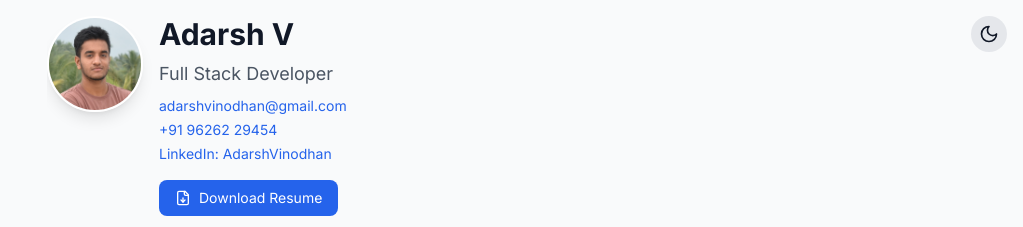
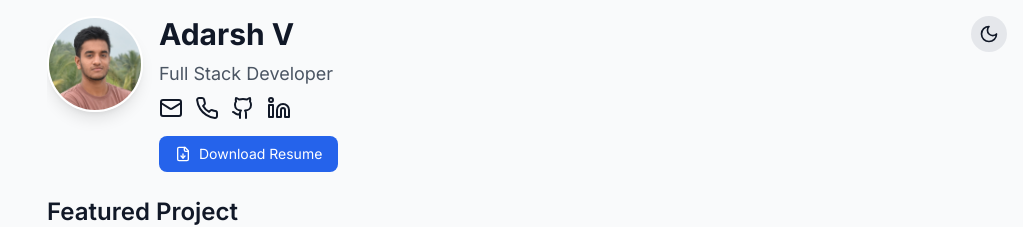
Before and after one commit to Adarshvinodhan/Portfolio, a React (Vite) app: page / in a window 1280 px wide. Shown: the top 227 px of the page, without its empty margins (257-1280 px from the left). Built offline with nearby package versions, Linux system fonts and the light colour scheme.

Commit message:
home icons

```diff
--- a/src/App.tsx
+++ b/src/App.tsx
@@ -1,5 +1,5 @@
 import { useState, useEffect } from 'react';
-import { Home, User, Briefcase, GraduationCap, Award, ChevronUp, Sun, Moon, FileDown } from 'lucide-react';
+import { Home, User, Briefcase, GraduationCap, Award, ChevronUp, Sun, Moon, FileDown, Github, Phone, Linkedin, Mail } from 'lucide-react';
 import { motion, AnimatePresence } from 'framer-motion';
 
 function App() {
@@ -32,30 +32,35 @@ function App() {
       title: 'Rentcaroo',
       tech: 'React, Node.js, Razorpay',
       link: 'https://rentcaroo.netlify.app',
+      repo: '',
       image: 'rentcaroo.png'
     },
     {
       title: 'CRM System',
       tech: 'Django, MySQL, TailwindCSS',
       link: 'https://github.com/Adarshvinodhan/Django-CRM',
+      repo: '',
       image: 'https://images.unsplash.com/photo-1460925895917-afdab827c52f?w=800&auto=format&fit=crop&q=80'
     },
     {
       title: 'MovieFinder',
       tech: 'React, Node.js, RESTful API',
       link: 'legpieze-findmovie.netlify.app',
+      repo: '',
       image: 'movie-finder.png'
     },
     {
       title: 'Threejs Landing-Page',
       tech: 'React, 3js,TailwindCSS',
       link: 'https://infoquest-kasc2k25.netlify.app/',
+      repo: '',
       image: 'infoquest.png'
     },
     {
       title: 'CMS-Portfolio',
       tech: 'React,Nodejs,TailwindCSS',
       link: 'https://dean-kasc.netlify.app/',
+      repo: '',
       image: 'cms.png'
     }
 
@@ -110,8 +115,7 @@ function App() {
           <button
             key={index}
             onClick={() => setCurrentProjectIndex(index)}
-            className={`w-1.5 h-1.5 rounded-full transition-all duration-300 ${
-              index === currentProjectIndex
+            className={`w-1.5 h-1.5 rounded-full transition-all duration-300 ${index === currentProjectIndex
                 ? 'bg-white w-4'
                 : 'bg-white/50 hover:bg-white/75'
               }`}
@@ -135,10 +139,22 @@ function App() {
             <div className="space-y-2">
               <h1 className="text-3xl font-bold dark:text-white">Adarsh V</h1>
               <p className="text-lg text-gray-600 dark:text-gray-400">Full Stack Developer</p>
-              <div className="flex flex-col gap-1 text-sm">
-                <a href="mailto:adarshvinodhan@gmail.com" className="text-blue-600 dark:text-blue-400 hover:underline">adarshvinodhan@gmail.com</a>
-                <a href="tel:+919626229454" className="text-blue-600 dark:text-blue-400 hover:underline">+91 96262 29454</a>
-                <a href="https://linkedin.com/in/AdarshVinodhan" className="text-blue-600 dark:text-blue-400 hover:underline">LinkedIn: AdarshVinodhan</a>
+              <div className="flex gap-3">
+                <a href="mailto:adarshvinodhan@gmail.com">
+                  <Mail className="cursor-pointer" />
+                </a>
+
+                <a href="tel:+919626229454">
+                  <Phone className="cursor-pointer" />
+                </a>
+
+                <a href="https://github.com/AdarshVinodhan" target="_blank" rel="noopener noreferrer">
+                  <Github className="cursor-pointer" />
+                </a>
+
+                <a href="https://linkedin.com/in/AdarshVinodhan" target="_blank" rel="noopener noreferrer">
+                  <Linkedin className="cursor-pointer" />
+                </a>
               </div>
               <div className="pt-2">
                 <a
@@ -293,8 +309,7 @@ function App() {
       <div className="fixed top-4 right-4 z-50">
         <button
           onClick={toggleDarkMode}
-          className={`p-2 rounded-full transition-colors duration-200 ${
-            isDarkMode
+          className={`p-2 rounded-full transition-colors duration-200 ${isDarkMode
               ? 'bg-white/5 hover:bg-white/10'
               : 'bg-gray-200 hover:bg-gray-300'
             }`}
@@ -326,16 +341,14 @@ function App() {
       {/* Navigation Dock */}
       <div className="fixed bottom-0 left-0 right-0">
         <div
-          className={`transition-transform duration-300 ease-in-out md:transform-none ${
-            !isDockVisible ? 'translate-y-[calc(100%-2rem)]' : ''
+          className={`transition-transform duration-300 ease-in-out md:transform-none ${!isDockVisible ? 'translate-y-[calc(100%-2rem)]' : ''
             }`}
         >
           {/* Arrow Button */}
           <div className="md:hidden flex justify-center">
             <button
               onClick={() => setIsDockVisible(!isDockVisible)}
-              className={`px-4 py-1 -mt-4 transform transition-transform duration-300 rounded-t-lg ${
-                isDarkMode
+              className={`px-4 py-1 -mt-4 transform transition-transform duration-300 rounded-t-lg ${isDarkMode
                   ? 'bg-white/5 backdrop-blur-md'
                   : 'bg-white/70 backdrop-blur-md'
                 }`}
@@ -345,8 +358,7 @@ function App() {
           </div>
 
           {/* Navigation Items */}
-          <nav className={`${
-            isDarkMode
+          <nav className={`${isDarkMode
               ? 'bg-white/5 backdrop-blur-md'
               : 'bg-white/70 backdrop-blur-md'
             }`}>
@@ -356,8 +368,7 @@ function App() {
                   <button
                     key={key}
                     onClick={() => setActiveSection(key)}
-                    className={`p-2 rounded-full transition-colors ${
-                      activeSection === key
+                    className={`p-2 rounded-full transition-colors ${activeSection === key
                         ? isDarkMode
                           ? 'text-blue-400 bg-white/10'
                           : 'text-blue-600 bg-black/5'
```
Lines whose indentation alone changed are shown as unchanged.
